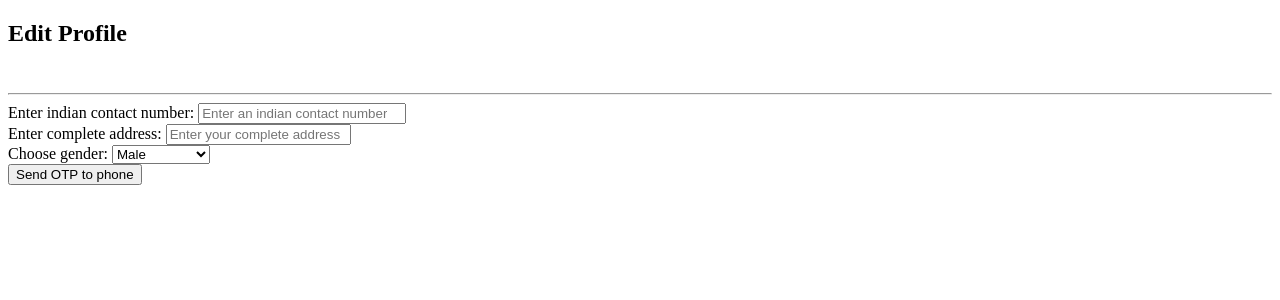
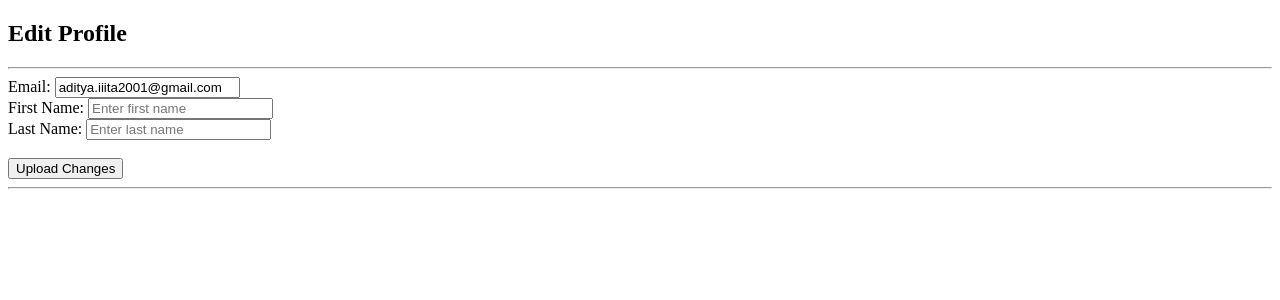
Before and after one commit to Asinghkaushik/CleanFrame, a Django app: page /dashboard/profile/ in a window 1280 px wide. Shown: the top 300 px of the page. Run offline with Django 3.2, Linux system fonts and the light colour scheme; a user stored in the database is signed in; data comes from the database, SQL or seed files in the repository; both versions use the stored data as it was after the commit.

Commit message:
PROFILE UPDATE FOR STAFF

```diff
--- a/Clean_Frame/dashboard/templates/dashboard/profile.html
+++ b/Clean_Frame/dashboard/templates/dashboard/profile.html
@@ -11,9 +11,25 @@
         {% ifequal phase 1 %}
             {% if contact_given %}
             <h2>Edit Profile</h2>
+            <hr>
+            {% if request.user.is_staff %}
+                <!--Profile Update for staffs (bichare sirf first and last name change kar sakte🤣🤣)-->
+                <form action="{% url 'staff_profile' %}" method="POST">
+                    {% csrf_token %}
+                    <label>Email: </label>
+                    <input type="text" value="{{request.user.email}}" readonly><br>
+                    <label for="first_name">First Name: </label>
+                    <input type="text" name="first_name" value="{{request.user.first_name}}" placeholder="Enter first name" required><br>
+                    <label for="last_name">Last Name: </label>
+                    <input type="text" name="last_name" value="{{request.user.last_name}}" placeholder="Enter last name" required><br><br>
+                    <input type="submit" value="Upload Changes">
+                </form>
+            {% else %}
+                <!--Profile Update for students and company -->
+            {% endif %}
+            <hr>
             {% else %}
                 <h2>Your minimum profile requirements are pending, please fill them to proceed to dashboard.</h2>
-            {% endif %}
             <br>{{error}}
             <hr>
             {% ifequal request.user.last_name 'This_is_a_company_Associated_account' %}
@@ -46,6 +62,7 @@
                 <input type="submit" id="mybutton" value="Send OTP to phone">
             </form>
             {% endifequal %}
+            {% endif %}
         {% endifequal %}
 <!--####################################################################-->
         {% ifequal phase 2 %}
--- a/Clean_Frame/dashboard/urls.py
+++ b/Clean_Frame/dashboard/urls.py
@@ -1,5 +1,5 @@
 from django.urls import path
-from .views import dashboard,profile,send_otp_to_phone_stu,verify_otp_phone_stu,resend_otp_to_phone_stu,send_otp_to_phone_com,verify_otp_phone_com,resend_otp_to_phone_com
+from .views import dashboard,profile,send_otp_to_phone_stu,verify_otp_phone_stu,resend_otp_to_phone_stu,send_otp_to_phone_com,verify_otp_phone_com,resend_otp_to_phone_com, staff_profile
 
 urlpatterns = [
     path('',dashboard,name="dashboard"),
@@ -10,6 +10,7 @@ urlpatterns = [
     path('send/otp/phone/company/',send_otp_to_phone_com,name="send_otp_to_phone_com"),
     path('send/otp/phone/compnay/verify/',verify_otp_phone_com,name="verify_otp_phone_com"),
     path('resend/otp/phone/company/',resend_otp_to_phone_com,name="resend_otp_to_phone_com"),
+    path('profile/upload/staff/',staff_profile,name="staff_profile"),
 
 
 ]
--- a/Clean_Frame/dashboard/views.py
+++ b/Clean_Frame/dashboard/views.py
@@ -269,3 +269,18 @@ def resend_otp_to_phone_com(request):
             return redirect('dashboard')
     else:
         return redirect('home')
+
+def staff_profile(request):
+    if request.user.is_authenticated and request.user.is_staff :
+        if request.method=="POST":
+            first_name=request.POST.get('first_name')
+            last_name=request.POST.get('last_name')
+            u=User.objects.get(username=request.user)
+            u.first_name=first_name
+            u.last_name=last_name
+            u.save()
+            return redirect('profile')
+        else:
+            return redirect('home')
+    else:
+        return redirect('home')
```
Also changed, not shown: Clean_Frame/home/templates/home/homepage.html (+29 -0 lines), Clean_Frame/db.sqlite3, 1 other file.
